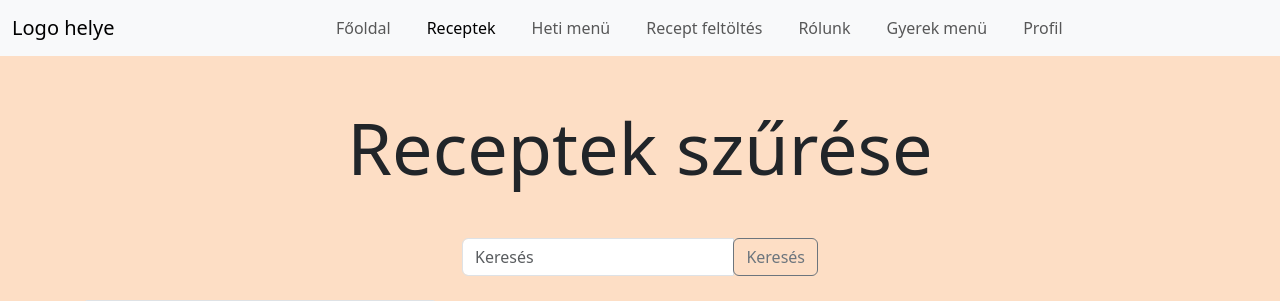
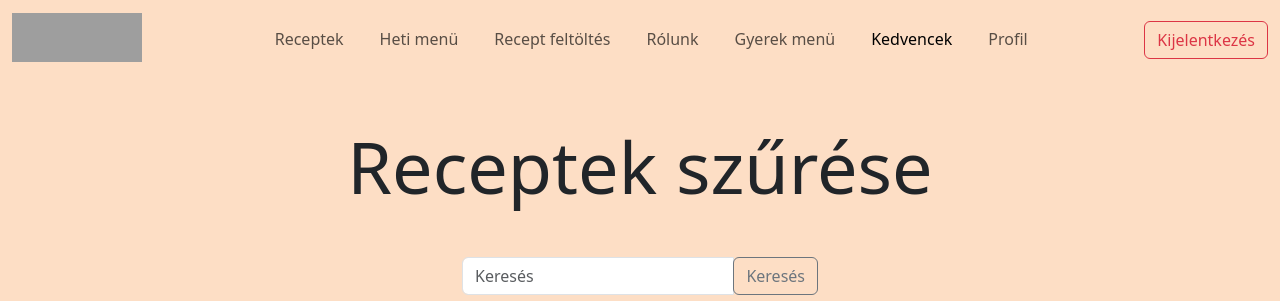
Before and after one commit to SzucsDani1/Vizsgaremek, a PHP site: page /receptekoldal.php in a window 1280 px wide. Shown: the top 301 px of the page. Run offline with PHP 8.4, Linux system fonts and the light colour scheme; grey boxes are pictures that could not be loaded.

Commit message:
összekötések

```diff
--- a/kedvencekoldal/kedvencekoldal.js
+++ b/kedvencekoldal/kedvencekoldal.js
@@ -1,5 +1,5 @@
-import {kijelentkezes} from "../javascriptFuggvenyek/kijelentkezes.js"
-import {receptekBetoltes} from "../javascriptFuggvenyek/kartyageneralas.js"
+import {kijelentkezes} from "../javascriptFuggvenyek/kijelentkezes.js";
+import {receptekBetoltes} from "../javascriptFuggvenyek/kartyageneralas.js";
 
 
 let kategoriak = [];
--- a/kedvencekoldal/kedvencekoldal.php
+++ b/kedvencekoldal/kedvencekoldal.php
@@ -18,7 +18,7 @@
           <div class="collapse navbar-collapse" id="navbarNav">
             <ul class="navbar-nav">
               <li class="nav-item">
-                <a class="nav-link" href="#">Receptek</a>
+                <a class="nav-link" href="../receptekoldal/receptekoldal.php">Receptek</a>
               </li>
               <li class="nav-item">
                 <a class="nav-link" href="../hetimenuoldal/hetimenuoldal.php">Heti menü</a>
--- a/receptekoldal/receptekoldal.js
+++ b/receptekoldal/receptekoldal.js
@@ -1,9 +1,25 @@
 import {receptekBetoltes} from "../javascriptFuggvenyek/kartyageneralas.js"
+import {kijelentkezes} from "../javascriptFuggvenyek/kijelentkezes.js";
 
 let kategoriak = new Set();
 let alapanyagok = new Set();
 let konyhak = new Set();
 let etrendek = new Set();
+
+
+
+async function kijelentkezesLeker(){
+    try {
+        console.log("aaaa")
+        let leker = await fetch("../adatbazisInterakciok/kijelentkezes");
+        if(leker.ok){
+            kijelentkezes();
+        }
+    } catch (error) {
+        console.log(error);
+    }
+}
+
 
 
 async function filterReceptek() {
@@ -665,3 +681,4 @@ window.addEventListener("load", function() {
 });
 document.getElementById("btnSzures").addEventListener("click", filterReceptek);
 document.getElementById("btnNullazas").addEventListener("click", szurokLenullazasa);
+document.getElementById("btnKijelentkezes").addEventListener("click", kijelentkezesLeker);
--- a/receptekoldal/receptekoldal.php
+++ b/receptekoldal/receptekoldal.php
@@ -9,22 +9,19 @@
 </head>
 <body style="background-color: rgb(253, 222, 197);">
     <!--START NAVBAR-->
-    <nav class="navbar navbar-expand-lg navbar-light bg-light">
+    <nav class="navbar navbar-expand-lg" style="background-color: rgb(253, 222, 197);">
         <div class="container-fluid">
-          <a class="navbar-brand" href="#">Logo helye</a>
+          <a class="navbar-brand" href="../fooldal/fooldal.php"><img src="../bejelentkezes/logo/FinomFalatokLogoSzeles.png" alt="logo" title="logo" height="49px" width="130px"></a>
           <button class="navbar-toggler" type="button" data-bs-toggle="collapse" data-bs-target="#navbarNav" aria-controls="navbarNav" aria-expanded="false" aria-label="Toggle navigation">
             <span class="navbar-toggler-icon"></span>
           </button>
           <div class="collapse navbar-collapse" id="navbarNav">
             <ul class="navbar-nav">
               <li class="nav-item">
-                <a class="nav-link" href="#">Főoldal</a>
+                <a class="nav-link" href="./receptekoldal.php">Receptek</a>
               </li>
               <li class="nav-item">
-                <a class="nav-link active" aria-current="page" href="#">Receptek</a>
-              </li>
-              <li class="nav-item">
-                <a class="nav-link" href="#">Heti menü</a>
+                <a class="nav-link" href="../hetimenuoldal/hetimenuoldal.php">Heti menü</a>
               </li>
               <li class="nav-item">
                 <a class="nav-link" href="#">Recept feltöltés</a>
@@ -36,9 +33,13 @@
                 <a class="nav-link" href="#">Gyerek menü</a>
               </li>
               <li class="nav-item">
+                <a class="nav-link active" href="#">Kedvencek</a>
+              </li>
+              <li class="nav-item">
                 <a class="nav-link" href="#">Profil</a>
               </li>
             </ul>
+            <input type="button" value="Kijelentkezés" class="btn btn-outline-danger mt-1" id="btnKijelentkezes">
           </div>
         </div>
       </nav>
--- a/reszletesreceptoldal/reszletesreceptoldal.php
+++ b/reszletesreceptoldal/reszletesreceptoldal.php
@@ -18,7 +18,7 @@
           <div class="collapse navbar-collapse" id="navbarNav">
             <ul class="navbar-nav">
               <li class="nav-item">
-                <a class="nav-link" href="#">Receptek</a>
+                <a class="nav-link" href="../receptekoldal/receptekoldal.php">Receptek</a>
               </li>
               <li class="nav-item">
               <a class="nav-link" href="../hetimenuoldal/hetimenuoldal.php">Heti menü</a>
```
